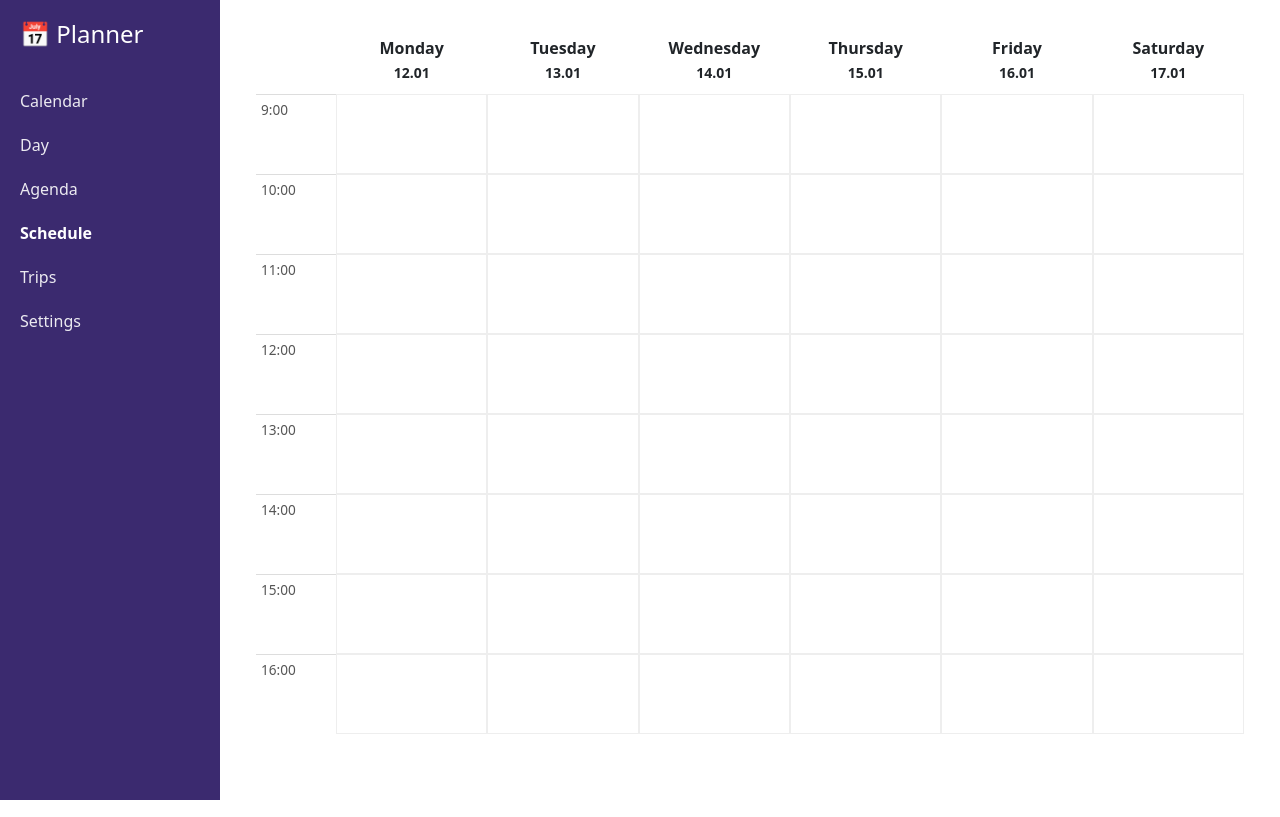
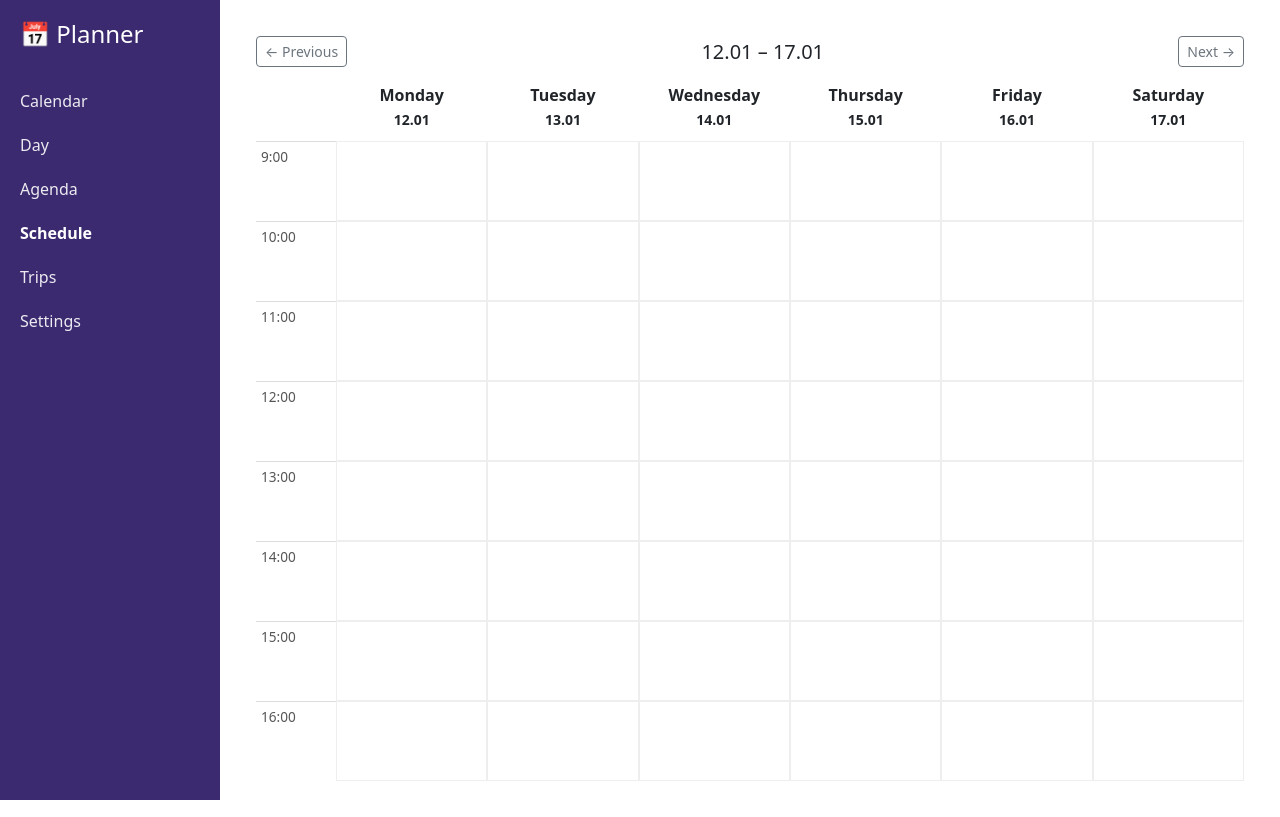
Before and after one commit to xAdamx89/travel-planner, a website: page index.html in a window 1280 px wide. Drawn offline with nearby package versions, Linux system fonts and the light colour scheme.

Commit message:
Poprawa nawigacji po tygodniach - dodanie do partials/calendar.html

```diff
--- a/js/app.js
+++ b/js/app.js
@@ -18,10 +18,11 @@ fetch("partials/calendar.html")
     .then(res => res.text())
     .then(html => {
         document.getElementById("calendar-container").innerHTML = html;
-        renderCalendar();
-        attachWeekButtons();
-        attachCellClickHandlers();
-        attachSaveButton();
+
+        renderCalendar();          // rysowanie nagłówka i siatki
+        attachWeekButtons();       // przypięcie przycisków prev/next
+        attachCellClickHandlers(); // przypięcie kliknięć w komórki
+        attachSaveButton();        // przypięcie przycisku zapisu modal
     });
 
 
--- a/partials/calendar.html
+++ b/partials/calendar.html
@@ -1,5 +1,20 @@
 <!-- Calendar -->
 <div class="calendar flex-grow-1">
+
+    <!-- Week navigation -->
+    <div class="d-flex justify-content-between align-items-center mb-3">
+        <button id="prevWeek" class="btn btn-outline-secondary btn-sm">
+            ← Previous
+        </button>
+
+        <h5 id="currentWeek" class="mb-0"></h5>
+
+        <button id="nextWeek" class="btn btn-outline-secondary btn-sm">
+            Next →
+        </button>
+    </div>
+
+
     <div id="calendar-header" class="calendar-header">
         <div></div>
         <div>Monday</div>
```
